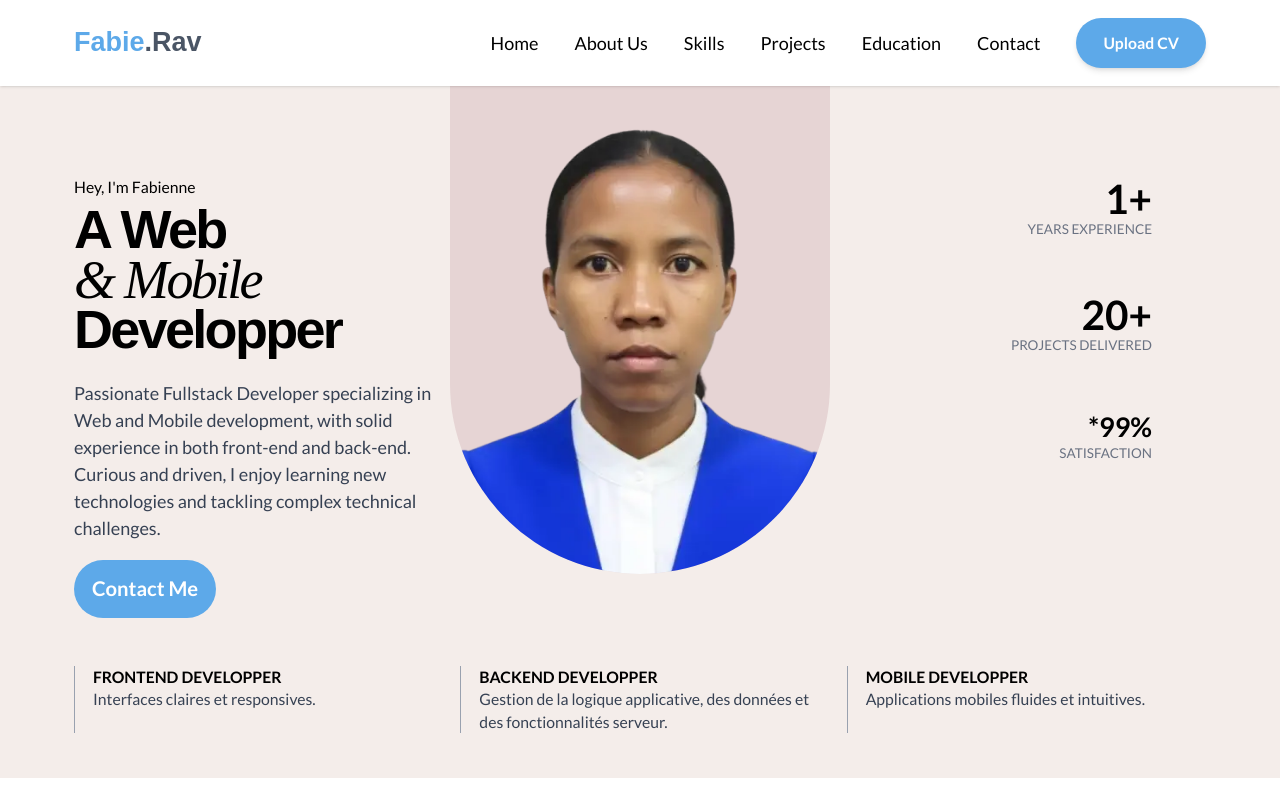
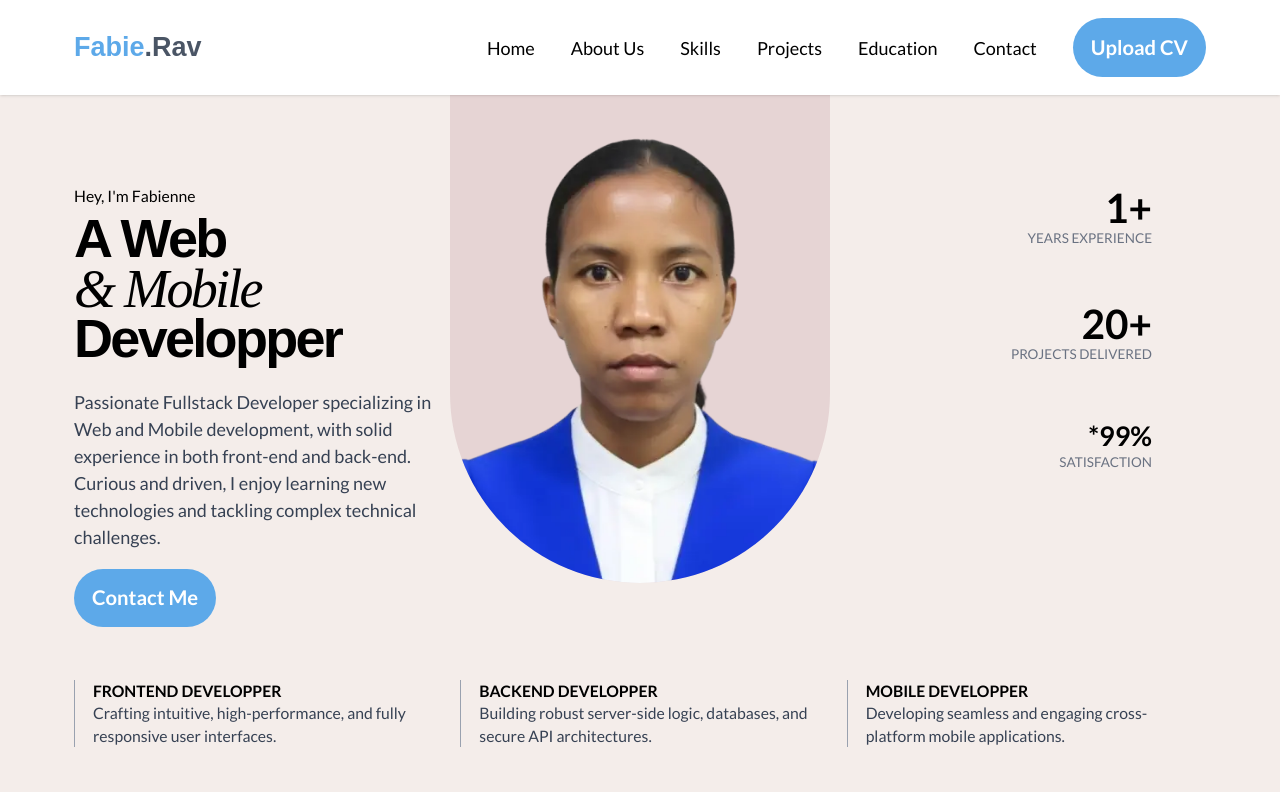
Before and after one commit to FabieRv/myportfolio, a React (Vite) app: page / in a window 1280 px wide. Shown: the top 800 px of the page. Built offline with nearby package versions, Linux system fonts and the light colour scheme.

Commit message:
quelque correction

```diff
--- a/src/components/Layout/Header.tsx
+++ b/src/components/Layout/Header.tsx
@@ -54,10 +54,7 @@ function Header() {
             {/* 3. BOUTON (Parfaitement aligné avec les li) */}
             <li className="flex items-center mt-6 lg:mt-0">
               <a href="/cv.pdf" download onClick={() => setOpen(false)}>
-                <Button
-                  label="Upload CV"
-                  className="text-lg lg:text-sm text-white px-6 py-2 rounded-full shadow-md hover:shadow-lg transform hover:-translate-y-0.5 transition-all"
-                />
+                <Button label="Upload CV"></Button>
               </a>
             </li>
           </ul>
--- a/src/components/Pages/Profile/Profile.tsx
+++ b/src/components/Pages/Profile/Profile.tsx
@@ -5,9 +5,11 @@ function Profile() {
   return (
     <div className="bg-[#F4EDEA] overflow-hidden">
       <Container className="py-0!">
-        {/* Le conteneur parent passe en flex-col (mobile) et flex-row (tablette) */}
-        <div className="flex flex-col md:flex-row items-center justify-center lg:block lg:relative min-h-fit lg:min-h-[580px]  lg:py-0 gap-10 md:gap-16">
-          <div className="md:col-span-10 md:col-start-2 flex justify-center z-10 order-1 md:order-2">
+        {/* Correction Tablette: md:flex-row et items-center pour un alignement propre */}
+        <div className="flex flex-col md:flex-row items-center justify-center lg:block lg:relative min-h-fit lg:min-h-[540px] lg:py-0 gap-10 md:gap-16">
+          {/* 1. L'IMAGE */}
+          {/* md:w-1/2 sur tablette pour partager l'espace avec le texte */}
+          <div className="flex justify-center z-10 order-1 md:order-2 md:w-1/2 lg:w-full">
             <div className="lg:relative w-[180px] md:w-[280px] lg:w-[380px] bg-secondary rounded-b-full overflow-hidden">
               <img
                 src="/images/prof-removebg-preview.webp"
@@ -17,8 +19,9 @@ function Profile() {
             </div>
           </div>
 
-          {/* 2. LE TEXTE EN ABSOLUTE (Chevauche l'image en version Desktop uniquement) */}
-          <div className="flex flex-col gap-4 lg:absolute lg:top-20 lg:left-0 z-20 pointer-events-none order-2 md:order-1">
+          {/* 2. LE TEXTE */}
+          {/* md:w-1/2 et md:items-start pour l'alignement tablette */}
+          <div className="flex flex-col gap-4 lg:absolute lg:top-20 lg:left-0 z-20 pointer-events-none order-2 md:order-1 md:w-1/2 lg:w-full">
             <div className="pointer-events-auto text-center md:text-left lg:text-base">
               <p className="text-xs lg:text-sm font-primary mb-2">
                 Hey, I'm Fabienne
@@ -42,12 +45,12 @@ function Profile() {
             </div>
 
             {/* Correction du bouton : centré sur mobile, à gauche sur md et lg */}
-            <div className="pointer-events-auto flex justify-center md:justify-start lg:block">
+            <div className="pointer-events-auto flex justify-center md:justify-start lg:block mb-10 md:mb-0">
               <Button label="Contact Me" />
             </div>
           </div>
 
-          {/* 3. LES STATS (Cachées sur mobile et tablette, visible sur desktop) */}
+          {/* 3. LES STATS */}
           <div className="absolute top-45 lg:top-20 right-0 z-20 hidden lg:flex flex-col items-end space-y-12 text-right pr-12 lg:pl-0!">
             <div>
               <p className="text-lg lg:text-4xl font-bold ">1+</p>
@@ -69,26 +72,29 @@ function Profile() {
         </div>
 
         {/* BARRE DE SERVICES (RESTE EN BAS) */}
-        <div className="grid grid-cols-1 md:grid-cols-3 gap-6 border-gray-400  border-t md:border-t-0 mb-10 ">
+        {/* md:mt-10 pour espacer de la section flex du dessus sur tablette */}
+        <div className="grid grid-cols-1 md:grid-cols-3 gap-6 border-gray-400  md:mt-10 pb-10 ">
           <div className="border-l pl-4 border-gray-400">
             <h5 className="text-sm font-bold uppercase">FrontEnd Developper</h5>
             <p className="text-gray-700 text-sm">
-              Interfaces claires et responsives.
+              Crafting intuitive, high-performance, and fully responsive user
+              interfaces.
             </p>
           </div>
 
           <div className="border-l pl-4 border-gray-400">
             <h5 className="text-sm font-bold uppercase">BackEnd Developper</h5>
             <p className="text-gray-700 text-sm">
-              Gestion de la logique applicative, des données et des
-              fonctionnalités serveur.
+              Building robust server-side logic, databases, and secure API
+              architectures.
             </p>
           </div>
 
           <div className="border-l pl-4 border-gray-400">
             <h5 className="text-sm font-bold uppercase">Mobile Developper</h5>
             <p className="text-gray-700 text-sm">
-              Applications mobiles fluides et intuitives.
+              Developing seamless and engaging cross-platform mobile
+              applications.
             </p>
           </div>
         </div>
```
